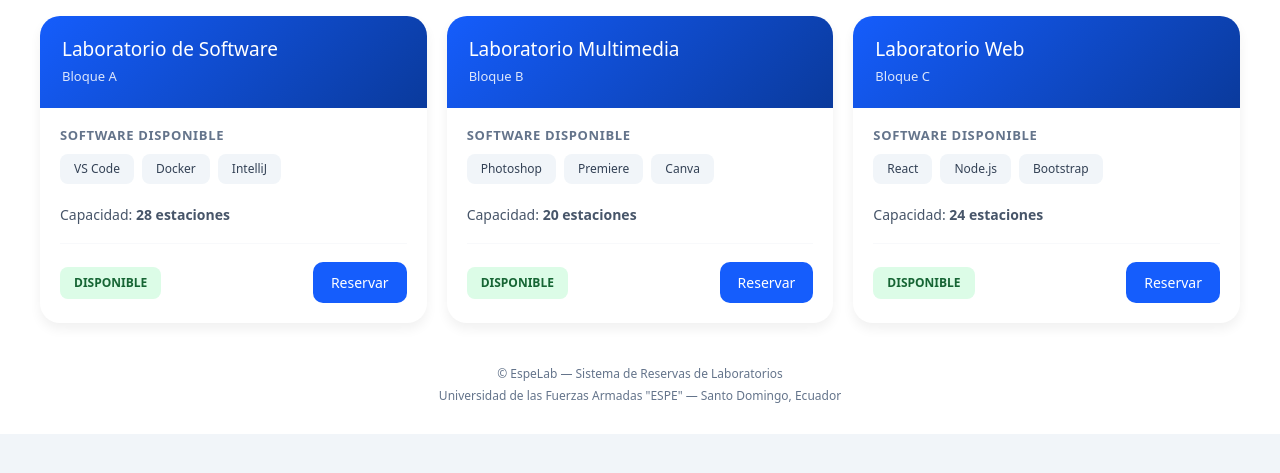
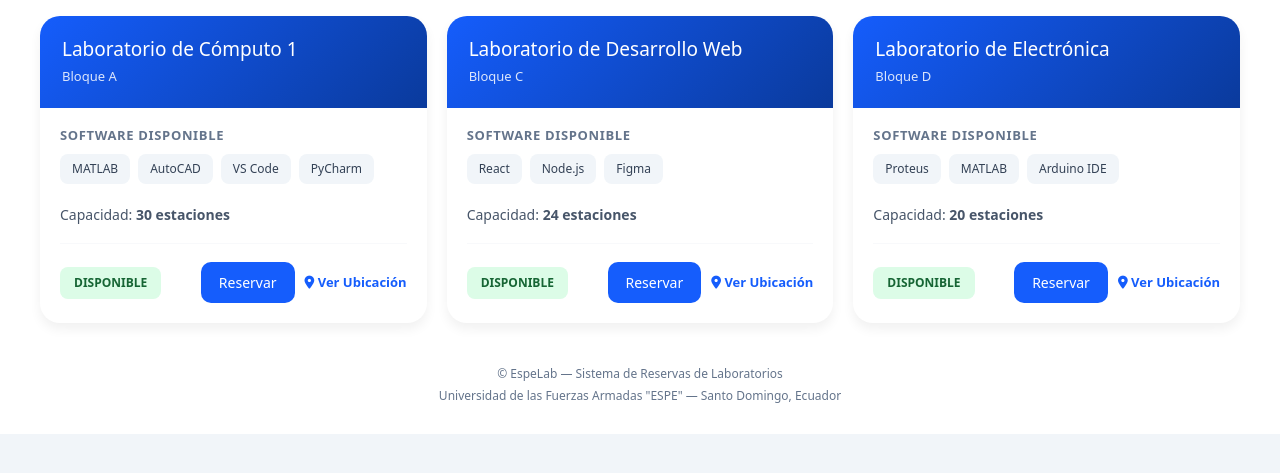
Before and after one commit to erickmaigua/ProyectoU1, a plain HTML site: page pages/Disponibles/Disponibles.html in a window 1280 px wide. Shown: the part 197-670 px from the top of the page. Drawn offline with nearby package versions, Linux system fonts and the light colour scheme.

Commit message:
Mejoras html y diseño de imagenes

```diff
--- a/pages/Disponibles/Disponibles.html
+++ b/pages/Disponibles/Disponibles.html
@@ -65,112 +65,132 @@
 
        <article class="tarjeta">
           <header>
-          <h2>Laboratorio de Software</h2>
+            <h2>Laboratorio de Cómputo 1</h2>
             <p>Bloque A</p>
           </header>
           <section>
             <h3>Software Disponible</h3>
-          <ul class="lista-software-ul">
-            <li>VS Code</li>
-            <li>Docker</li>
-            <li>IntelliJ</li>
-          </ul>
-          <p class="capacidad">Capacidad: <strong>28 estaciones</strong></p>
+            <div class="lista-software">
+              <span class="tag-software">MATLAB</span>
+              <span class="tag-software">AutoCAD</span>
+              <span class="tag-software">VS Code</span>
+              <span class="tag-software">PyCharm</span>
+            </div>
+            <p class="capacidad-lab">Capacidad: <strong>30 estaciones</strong></p>
             <hr>
             <footer>
               <span class="badge-disponible">DISPONIBLE</span>
-            <button class="btn-reservar" data-bs-toggle="modal" data-bs-target="#modalReservaDisp"
-             >
+              <div class="acciones-tarjeta">
+                <button class="btn-reservar" data-bs-toggle="modal" data-bs-target="#modalReserva">
                   Reservar
                 </button>
+                <a href="https://maps.app.goo.gl/d2ScjC3G9fAjWrZv9" target="_blank" class="enlace-ubicacion">
+                  <i class="fa-solid fa-location-dot"></i> Ver Ubicación
+                </a>
+              </div>
+            </footer>
+          </section>
+        </article>
+
+
+      <article class="tarjeta">
+          <header>
+            <h2>Laboratorio de Desarrollo Web</h2>
+            <p>Bloque C</p>
+          </header>
+          <section>
+            <h3>Software Disponible</h3>
+            <div class="lista-software">
+              <span class="tag-software">React</span>
+              <span class="tag-software">Node.js</span>
+              <span class="tag-software">Figma</span>
+            </div>
+            <p class="capacidad-lab">Capacidad: <strong>24 estaciones</strong></p>
+            <hr>
+            <footer>
+              <span class="badge-disponible">DISPONIBLE</span>
+              <div class="acciones-tarjeta">
+                <button class="btn-reservar" data-bs-toggle="modal" data-bs-target="#modalReserva">
+                  Reservar
+                </button>
+                <a href="https://maps.app.goo.gl/d2ScjC3G9fAjWrZv9" target="_blank" class="enlace-ubicacion">
+                  <i class="fa-solid fa-location-dot"></i> Ver Ubicación
+                </a>
+              </div>
             </footer>
           </section>
         </article>
 
       <article class="tarjeta">
           <header>
-          <h2>Laboratorio Multimedia</h2>
-          <p>Bloque B</p>
+            <h2>Laboratorio de Electrónica</h2>
+            <p>Bloque D</p>
           </header>
           <section>
             <h3>Software Disponible</h3>
-          <ul class="lista-software-ul">
-            <li>Photoshop</li>
-            <li>Premiere</li>
-            <li>Canva</li>
-          </ul>
-          <p class="capacidad">Capacidad: <strong>20 estaciones</strong></p>
+            <div class="lista-software">
+              <span class="tag-software">Proteus</span>
+              <span class="tag-software">MATLAB</span>
+              <span class="tag-software">Arduino IDE</span>
+            </div>
+            <p class="capacidad-lab">Capacidad: <strong>20 estaciones</strong></p>
             <hr>
             <footer>
               <span class="badge-disponible">DISPONIBLE</span>
-            <button class="btn-reservar" data-bs-toggle="modal" data-bs-target="#modalReservaDisp"
-             >
+              <div class="acciones-tarjeta">
+                <button class="btn-reservar" data-bs-toggle="modal" data-bs-target="#modalReserva">
                   Reservar
                 </button>
+                <a href="https://maps.app.goo.gl/d2ScjC3G9fAjWrZv9" target="_blank" class="enlace-ubicacion">
+                  <i class="fa-solid fa-location-dot"></i> Ver Ubicación
+                </a>
+              </div>
             </footer>
           </section>
         </article>
-
-      <article class="tarjeta">
-        <header>
-          <h2>Laboratorio Web</h2>
-          <p>Bloque C</p>
-        </header>
-        <section>
-          <h3>Software Disponible</h3>
-          <ul class="lista-software-ul">
-            <li>React</li>
-            <li>Node.js</li>
-            <li>Bootstrap</li>
-          </ul>
-          <p class="capacidad">Capacidad: <strong>24 estaciones</strong></p>
-          <hr>
-          <footer>
-            <span class="badge-disponible">DISPONIBLE</span>
-            <button class="btn-reservar" data-bs-toggle="modal" data-bs-target="#modalReservaDisp"
-             >
-              Reservar
-            </button>
-          </footer>
-        </section>
-      </article>
-
     </main>
 
     <!-- Modal -->
-    <div class="modal fade" id="modalReservaDisp" tabindex="-1" aria-hidden="true">
+    <div class="modal fade" id="modalReserva" tabindex="-1" aria-labelledby="modalReservaLabel" aria-hidden="true">
       <div class="modal-dialog modal-dialog-centered">
-        <div class="modal-content modal-espe">
+        <form action="../confirmacion/confirmacion.html" method="GET" class="modal-content modal-espe">
+
           <div class="modal-header modal-header-espe">
-            <h5 class="modal-title">
+            <h5 class="modal-title" id="modalReservaLabel">
               <i class="fa-solid fa-calendar-check"></i> Confirmar Reserva
             </h5>
-            <button type="button" class="btn-close btn-close-white" data-bs-dismiss="modal"></button>
+            <button type="button" class="btn-close btn-close-white" data-bs-dismiss="modal" type="button"></button>
           </div>
+
           <div class="modal-body">
-            <p class="modal-lab-nombre">¿Deseas confirmar tu reserva?</p>
-            <p class="modal-lab-bloque">Selecciona fecha y hora de uso</p>
+            <p class="modal-lab-nombre" id="modalLabNombre">Laboratorio de Cómputo 1</p>
+            <p class="modal-lab-bloque" id="modalLabBloque">Bloque A</p>
             <hr>
+
             <div class="modal-form-grupo">
-              <label>Fecha</label>
-              <input type="date" class="modal-input">
+              <label for="modalFecha">Fecha de reserva</label>
+              <input type="date" class="modal-input" id="modalFecha" name="fecha" required>
             </div>
+
             <div class="modal-form-grupo">
-              <label>Hora inicio</label>
-              <input type="time" class="modal-input">
+              <label for="modalHoraInicio">Hora inicio</label>
+              <input type="time" class="modal-input" id="modalHoraInicio" name="hora_inicio" required>
             </div>
+
             <div class="modal-form-grupo">
-              <label>Hora fin</label>
-              <input type="time" class="modal-input">
+              <label for="modalHoraFin">Hora fin</label>
+              <input type="time" class="modal-input" id="modalHoraFin" name="hora_fin" required>
             </div>
           </div>
+
           <div class="modal-footer modal-footer-espe">
             <button type="button" class="btn-modal-cancelar" data-bs-dismiss="modal">Cancelar</button>
-            <a href="../confirmacion/confirmacion.html" class="btn-modal-confirmar">
-              <i class="fa-solid fa-check"></i> Confirmar
-            </a>
+            <button type="submit" class="btn-modal-confirmar">
+              <i class="fa-solid fa-check"></i> Confirmar Reserva
+            </button>
           </div>
-        </div>
+
+        </form>
       </div>
     </div>
 
```
Also changed, not shown: css/reserva.css (+12 -0 lines), pages/Ocupados/Ocupados.html (+14 -8 lines), pages/Reserva/Reserva.html (+32 -19 lines). Lines whose indentation alone changed are shown as unchanged.
